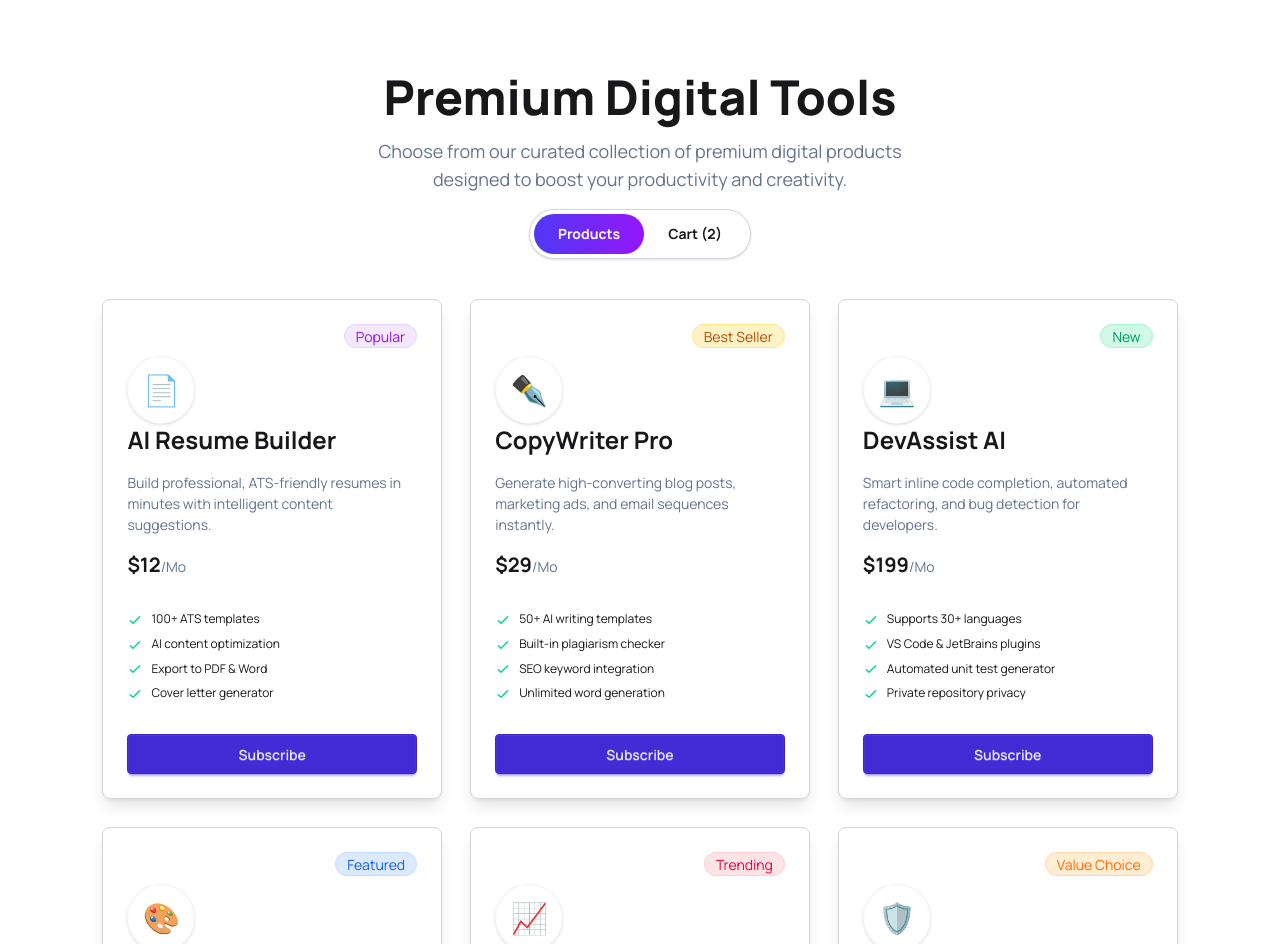
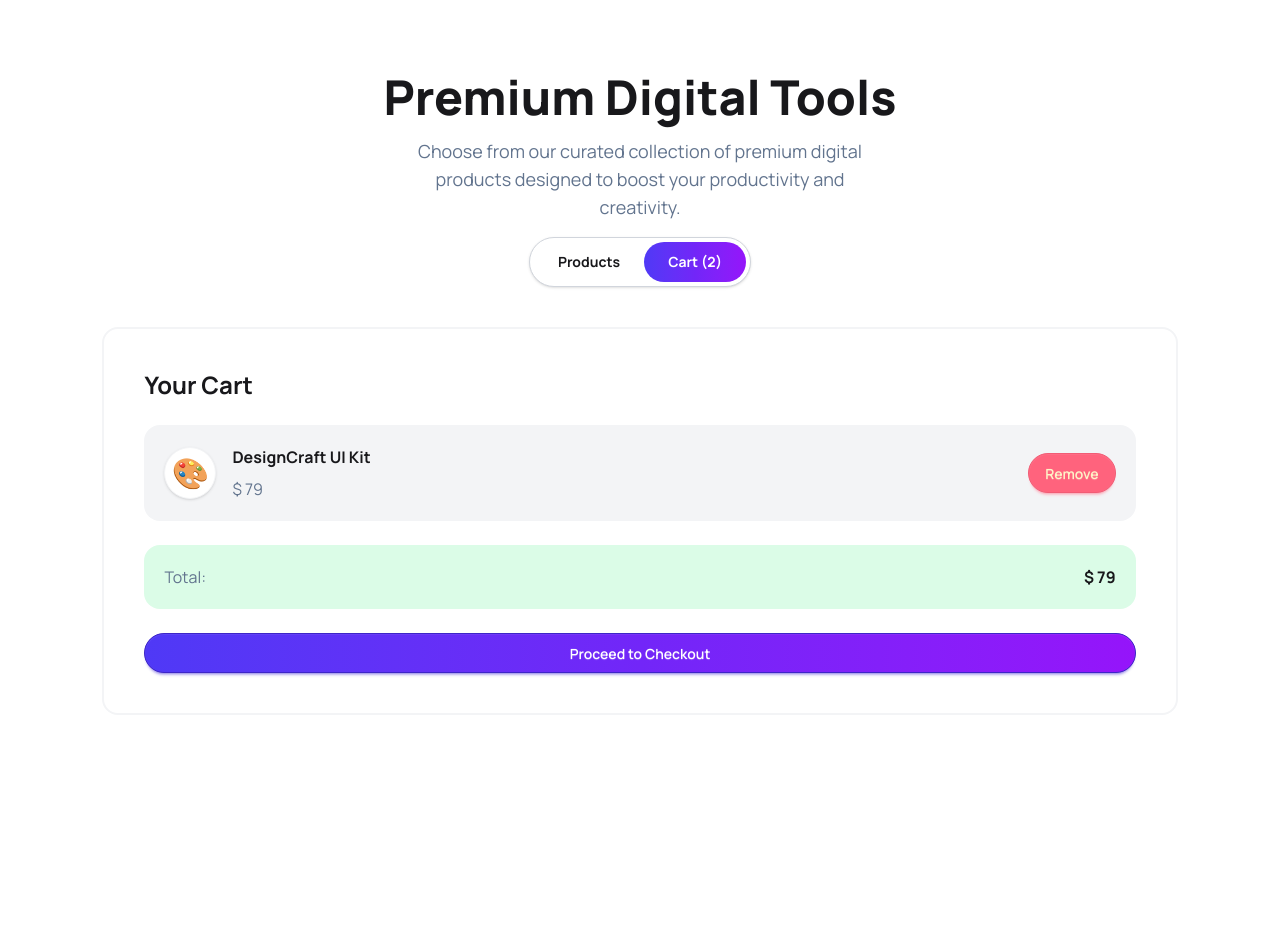
Before and after one commit to mdmasrafimahbubnirob/DigiTools-Platform, a React (Vite) app: page / in a window 1280 px wide. Shown: the part 1060-2004 px from the top of the page. After the commit the page ends 1775 px from the top, so only its background shows below. Built offline with nearby package versions, Linux system fonts and the light colour scheme.

Commit message:
Cart section completed without functionality

```diff
--- a/src/components/Banner.jsx
+++ b/src/components/Banner.jsx
@@ -16,9 +16,9 @@
                 <h1 className="font-extrabold text-6xl">Supercharge Your<br />
                     Digital Workflow</h1>
 
-                <p className="text-gray-400">Access premium AI tools, design assets, templates, and productivity
-                    <br />software—all in one place. Start creating faster today. <br />
-                    Explore Products
+                <p className="text-gray-400 max-w-md">Access premium AI tools, design assets, templates, and productivity
+                    software—all in one place. Start creating faster today.
+
                 </p>
 
                 <div className='mb-6'>
--- /dev/null
+++ b/src/components/Cart.jsx
@@ -0,0 +1,39 @@
+// import React from 'react';
+
+const Cart = () => {
+    return (
+        <div className="border-gray-100 border-2 rounded-2xl h-auto p-5 md:p-10 m-5 md:m-0 space-y-6">
+
+            {/* <div className="space-y-[24]"> */}
+
+            <h1 className="font-bold text-2xl">Your Cart</h1>
+
+            <div className="border-none bg-gray-100 rounded-2xl p-5 flex justify-between items-center">
+                <div className="flex items-center">
+                    <div className="w-13 h-13 rounded-full bg-white border border-gray-100 shadow-sm flex items-center justify-center p-5">
+                        <h1 className="text-3xl">🎨</h1>
+                    </div>
+
+                    <div className="pl-4 space-y-2">
+                        <h1 className="font-bold">DesignCraft UI Kit</h1>
+                        <h1 className="text-slate-500">$ 79</h1>
+                    </div>
+                </div>
+
+                <button className="btn btn-error rounded-full text-amber-100 ml-4 md:ml-0">Remove</button>
+            </div>
+
+            <div className=" rounded-2xl p-5 flex justify-between items-center border-none bg-green-100">
+                <h1 className="text-slate-500">Total:</h1>
+                <h1 className="font-bold">$ 79</h1>
+            </div>
+
+
+            <button className="hover:text-green-600 btn btn-primary rounded-full btn-block bg-linear-to-r from-[#4f39f6] via-[#7226f8] to-[#9514fa] text-white">Proceed to Checkout</button>
+
+            {/* </div> */}
+        </div>
+    );
+};
+
+export default Cart;
--- a/src/components/PremiumDigitalTools.jsx
+++ b/src/components/PremiumDigitalTools.jsx
@@ -2,11 +2,12 @@
 
 import { useState } from "react";
 import ToolsCard from "./ToolsCard";
+import Cart from "./Cart";
 
 
 const PremiumDigitalTools = () => {
 
-    const [activeTab, setActiveTab] = useState('products');
+    const [activeTab, setActiveTab] = useState('cart');
 
     return (
         <div>
@@ -16,7 +17,7 @@
                     {/* flex justify-center */}
                     Premium Digital Tools</h1>
 
-                <p className="py-4 text-slate-500 text-sm md:text-base lg:text-lg max-w-xl mx-auto">
+                <p className="py-4 text-slate-500 text-sm md:text-base lg:text-lg max-w-md mx-auto">
                     {/* flex justify-center */}
                     Choose from our curated collection of premium digital products designed
                     to boost your productivity and creativity.
@@ -50,7 +51,9 @@
             </div>
 
             <div className="lg:px-[8%] mt-10">
-                <ToolsCard></ToolsCard>
+                {
+                    activeTab === 'products' ? <ToolsCard></ToolsCard> : <Cart></Cart>
+                }
             </div>
 
         </div>
--- a/src/components/ToolsCard.jsx
+++ b/src/components/ToolsCard.jsx
@@ -20,15 +20,15 @@
 
     // console.log(tools.length);
     return (
-        <div className="grid grid-cols-1 gap-y-7 lg:gap-x-7 justify-items-center md:grid-cols-2 lg:grid-cols-3 ">
+        <div className="grid grid-cols-1 gap-y-7 lg:gap-x-7 justify-items-center md:grid-cols-2 lg:grid-cols-3">
             {/* <h1>{tools.length}</h1> */}
             {
                 tools.map((tool,) => (
 
-                    <div key={tool.id} className="card w-85 lg:w-auto  bg-base-100 shadow-lg border-gray-300 border ">
+                    <div key={tool.id} className="hover:shadow-amber-500 card w-85 lg:w-auto bg-base-100 shadow-lg border-gray-300 border ">
                         <div className="card-body">
-                            <span className={`badge badge-5sm  self-end rounded-full ${tagStyles[tool.tagType]}`}>{tool.tag}</span>
-                            <div className="">
+                            <span className={`badge badge-5sm self-end rounded-full ${tagStyles[tool.tagType]}`}>{tool.tag}</span>
+                            <div className="space-y-2">
 
                                 <div className="w-17 h-17 rounded-full bg-white border border-gray-100 shadow-sm flex items-center justify-center p-5">
 
@@ -38,18 +38,20 @@
                                 <h2 className="text-2xl font-bold">{tool.name}</h2>
 
 
-                                <p className="py-4 text-slate-500 text-2sm max-w-xl mx-auto">
+                                <p className=" text-slate-500 text-2sm max-w-xl mx-auto">
                                     {/* flex justify-center */}
                                     {tool.description}
                                 </p>
 
-                                <span className="text-xl font-bold">${tool.price}</span><span className="text-slate-500 ">/Mo</span>
+                                <span className="text-xl font-bold">${tool.price}</span><span className="text-slate-500">/Mo</span>
 
                             </div>
 
                             {/* toos.features.map(t => ()) */}
 
-                            <ul className="mt-6 flex flex-col gap-2 text-xs">
+                            <div className="space-y-6 mt-2">
+
+                                <ul className="flex flex-col gap-2 text-xs">
 
                                     {tool.features.map((feature, index) => (
                                         <li key={index}>
@@ -63,8 +65,9 @@
                                 </ul>
 
 
-                            <div className="mt-6">
-                                <button className="btn btn-primary btn-block">Subscribe</button>
+                                <div className="">
+                                    <button className="hover:text-green-600 btn btn-primary rounded-full btn-block bg-linear-to-r from-[#4f39f6] via-[#7226f8] to-[#9514fa] text-white">Buy Now</button>
+                                </div>
                             </div>
                         </div>
                     </div>
```
Lines whose indentation alone changed are shown as unchanged.
